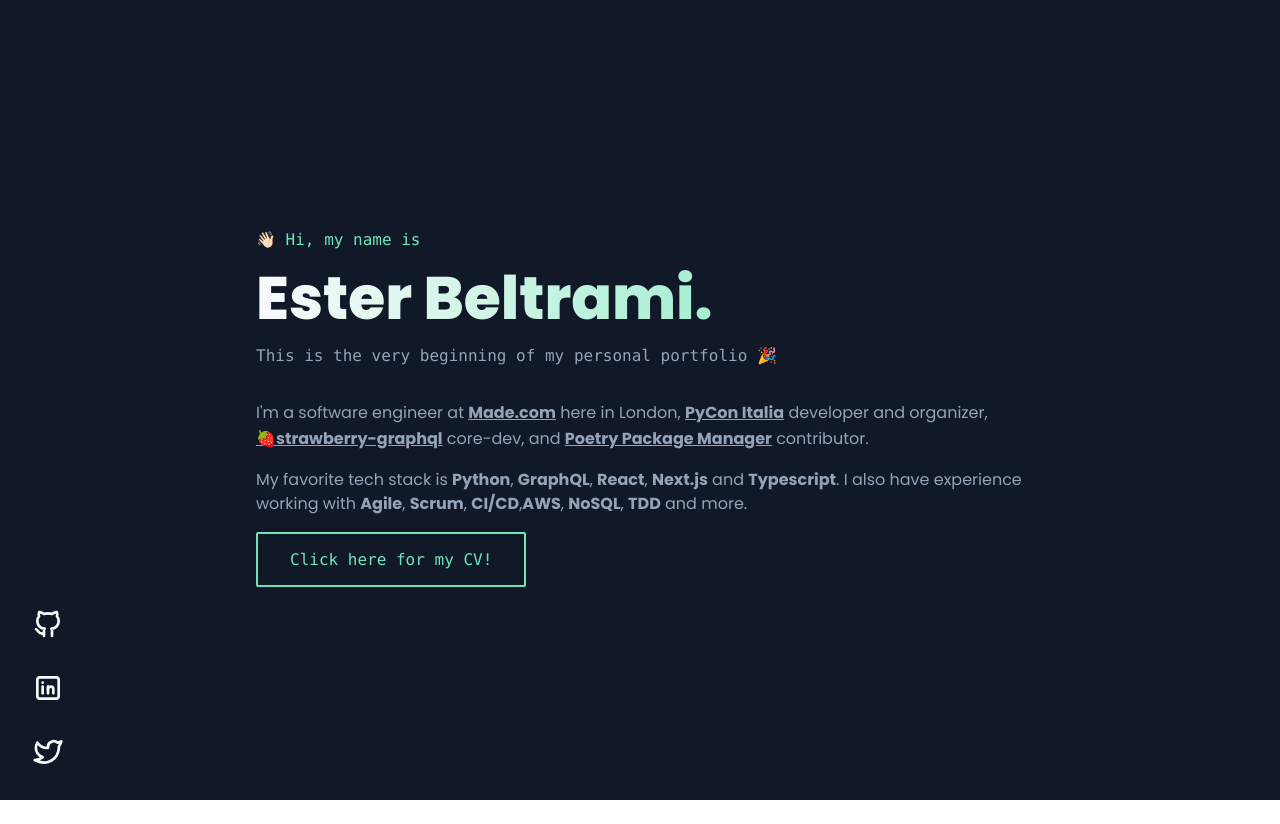
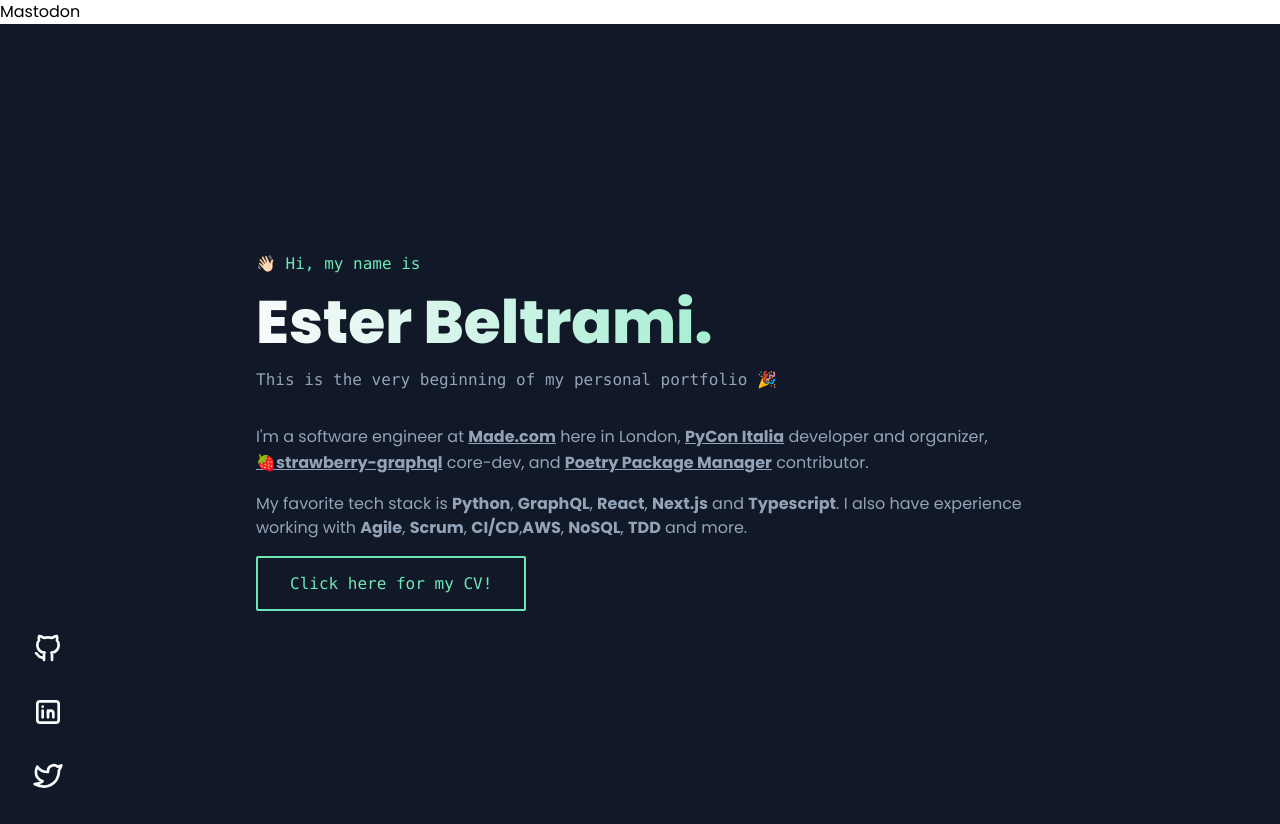
Before and after one commit to estyxx/es.ter, a Next.js app: page / in a window 1280 px wide. Before the commit the page ends 800 px from the top, so only its background shows below. Built offline with nearby package versions, Linux system fonts and the light colour scheme.

Commit message:
Add mastodon link

```diff
--- a/src/pages/_document.tsx
+++ b/src/pages/_document.tsx
@@ -26,6 +26,7 @@
             href="https://fonts.googleapis.com/css2?family=Poppins:ital,wght@0,100;0,200;0,300;0,400;0,500;0,600;0,700;0,800;0,900;1,100;1,200;1,300;1,400;1,500;1,600;1,700;1,800;1,900&display=swap"
             rel="stylesheet"
           />
+          <a rel="me" href="https://marcotte.party/@ester">Mastodon</a>
         </Head>
         <body>
           <Main />
```
